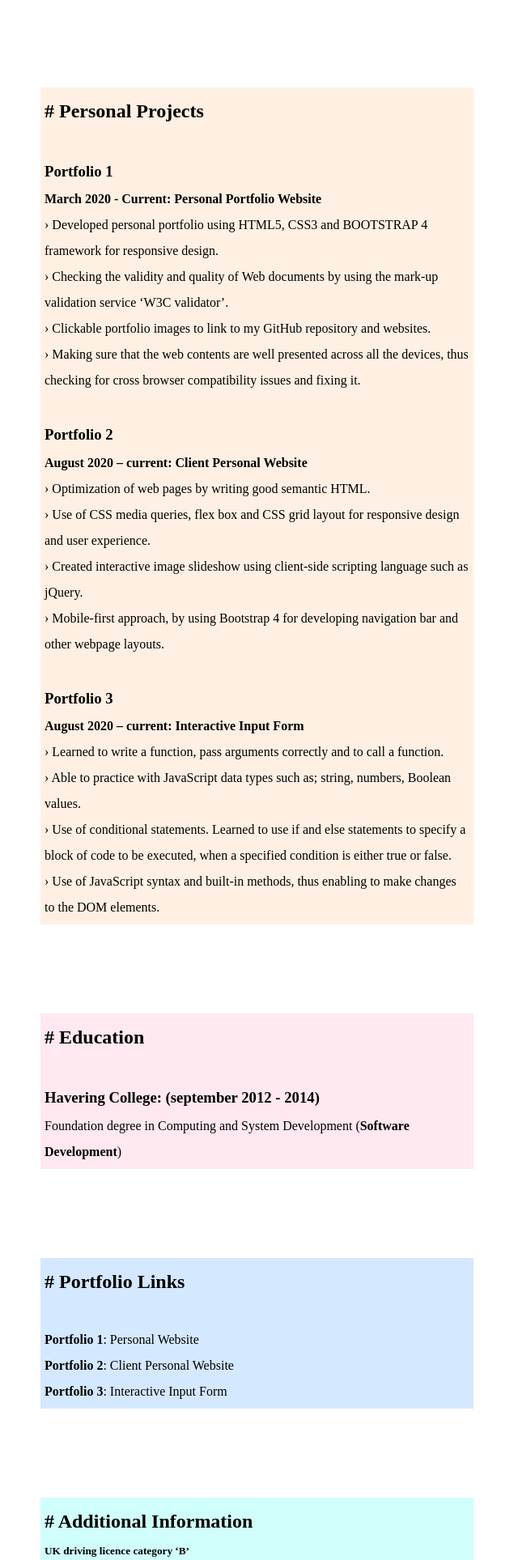
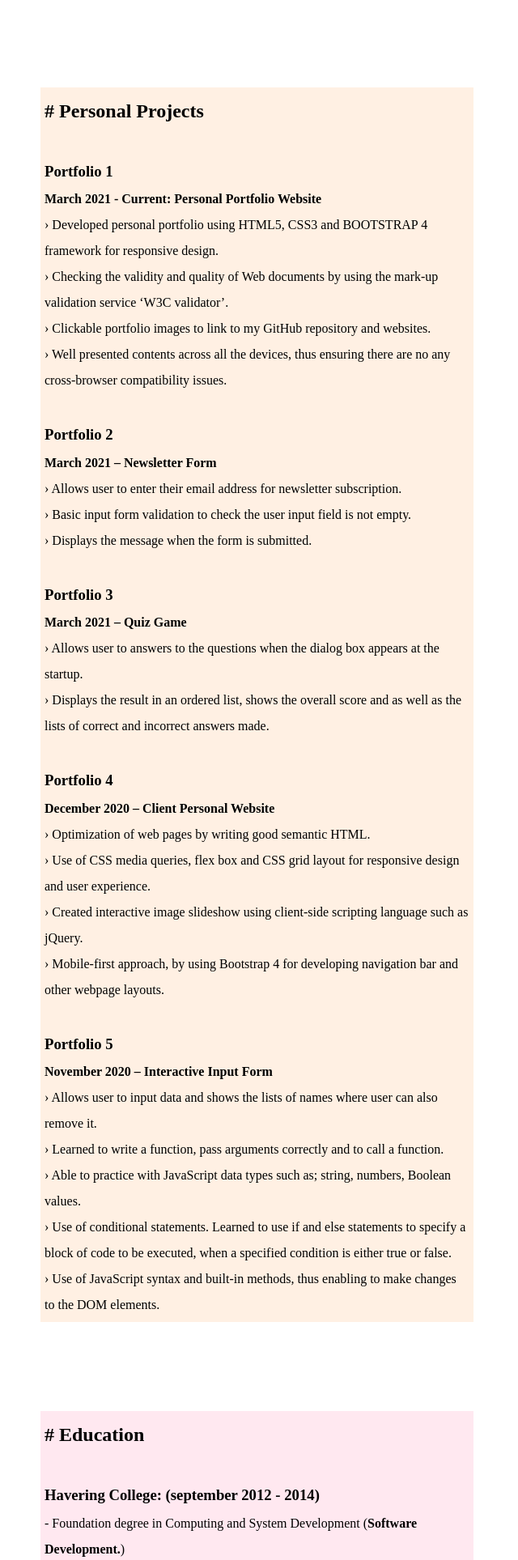
Before and after one commit to kmitesh/Personal-Portfolio-Website, a PHP site: page /cv.html in a window 1280 px wide. Shown: the part 1417-3344 px from the top of the page at 81% size, without its empty margins (0-640 px from the left). Run offline with PHP 8.4, Linux system fonts and the light colour scheme.

Commit message:
updated new files

```diff
--- a/css/cvstyle.css
+++ b/css/cvstyle.css
@@ -121,8 +121,17 @@ letter-spacing: 5px;
 
 }
 
+.project-links{
+  text-decoration: none;
+  color:black;
+}
 
-#portfolio1, #portfolio2, #portfolio3{
+.project-links:hover{
+  text-decoration: none;
+  color: rgb(230, 124, 0);
+}
+
+#portfolio1, #portfolio2, #portfolio3, #portfolio4, #portfolio5{
   list-style: none;
   line-height: 2;
 }
--- a/cv.html
+++ b/cv.html
@@ -5,6 +5,7 @@
     <title></title>
     <link rel="stylesheet" href="css/cvstyle.css"/>
     <link rel="stylesheet" href="font-awesome/css/all.min.css"/>
+    <link rel="icon" href="images/cv.png"/>
   </head>
   <body>
 
@@ -24,8 +25,8 @@
 Email: <a style="text-decoration:none;" href="mailto:webmaster@example.com">mitesh_grg@hotmail.com</a></br>
 Address: Chatham, Kent<br>
 <ul id="linkLists">
-  <li><a href="https://www.linkedin.com/in/mitesh-gurung-738456ab/?originalSubdomain=uk"><i class="fab fa-linkedin"></i> Linkedn</a></li> /
-  <li><a href="https://github.com/kmitesh"><i class="fab fa-github"></i> GitHub</a></li>
+  <li><a href="https://www.linkedin.com/in/mitesh-gurung-738456ab/?originalSubdomain=uk" target="_blank"><i class="fab fa-linkedin"></i> Linkedn</a></li> /
+  <li><a href="https://github.com/kmitesh" target="_blank"><i class="fab fa-github"></i> GitHub</a></li>
 </ul>
 </address>
      </section>
@@ -61,27 +62,43 @@ Address: Chatham, Kent<br>
 
      <div id="projects">
        <h2># Personal Projects</h2></br>
-       <h3>Portfolio 1</h3>
-       <h4>March 2020 - Current:  Personal Portfolio Website</h4>
+       <a href="https://www.miteshgurung.com/" class="project-links" target="_blank"><h3>Portfolio 1</h3></a>
+       <h4>March 2021 - Current:  Personal Portfolio Website</h4>
        <ul id="portfolio1">
          <li>› Developed personal portfolio using HTML5, CSS3 and BOOTSTRAP 4 framework for responsive design. </li>
          <li>› Checking the validity and quality of Web documents by using the mark-up validation service ‘W3C validator’. </li>
          <li>› Clickable portfolio images to link to my GitHub repository and websites.</li>
-         <li>› Making sure that the web contents are well presented across all the devices, thus checking for cross browser compatibility issues and fixing it.</li>
+         <li>› Well presented contents across all the devices, thus ensuring there are no any cross-browser compatibility issues.</li>
        <ul></br>
 
-         <h3>Portfolio 2</h3>
-         <h4>August 2020 – current: Client Personal Website</h4>
+         <a href="https://youthful-raman-4d576b.netlify.app/" class="project-links" target="_blank"><h3>Portfolio 2</h3></a>
+         <h4>March 2021 – Newsletter Form</h4>
          <ul id="portfolio2">
+           <li>› Allows user to enter their email address for newsletter subscription. </li>
+           <li>› Basic input form validation to check the user input field is not empty.</li>
+           <li>› Displays the message when the form is submitted.</li>
+         </ul></br>
+
+         <a href="https://dreamy-beaver-0b897b.netlify.app/" class="project-links" target="_blank"><h3>Portfolio 3</h3></a>
+         <h4>March 2021 – Quiz Game</h4>
+         <ul id="portfolio3">
+           <li>› Allows user to answers to the questions when the dialog box appears at the startup. </li>
+           <li>› Displays the result in an ordered list, shows the overall score and as well as the lists of correct and incorrect answers made.</li>
+         </ul></br>
+
+         <a href="https://blissful-mcclintock-e2b5b5.netlify.app/" class="project-links" target="_blank"><h3>Portfolio 4</h3></a>
+         <h4>December 2020 – Client Personal Website</h4>
+         <ul id="portfolio4">
            <li>› Optimization of web pages by writing good semantic HTML. </li>
            <li>› Use of CSS media queries, flex box and CSS grid layout for responsive design and user experience.</li>
            <li>› Created interactive image slideshow using client-side scripting language such as jQuery. </li>
            <li>› Mobile-first approach, by using Bootstrap 4 for developing navigation bar and other webpage layouts.</li>
          </ul></br>
 
-         <h3>Portfolio 3</h3>
-         <h4>August 2020 – current:  Interactive Input Form</h4>
-         <ul id="portfolio3">
+         <a href="https://stoic-clarke-22521f.netlify.app/" class="project-links" target="_blank"><h3>Portfolio 5</h3></a>
+         <h4>November 2020 – Interactive Input Form</h4>
+         <ul id="portfolio5">
+           <li>› Allows user to input data and shows the lists of names where user can also remove it. </li>
            <li>› Learned to write a function, pass arguments correctly and to call a function. </li>
            <li>› Able to practice with JavaScript data types such as; string, numbers, Boolean values.</li>
            <li>› Use of conditional statements. Learned to use if and else statements to specify a block of code to be executed, when a specified condition is either true or false.</li>
@@ -92,23 +109,25 @@ Address: Chatham, Kent<br>
      <div id="education">
        <h2># Education</h2></br>
        <h3>Havering College: (september 2012 - 2014)</h3>
-       <p>Foundation degree in Computing and System Development (<strong>Software Development</strong>)</p>
+       <p> - Foundation degree in Computing and System Development (<strong>Software Development.</strong>)</p>
 
      </div>
 
      <div id="portfolioLinks">
        <h2># Portfolio Links</h2></br>
        <ul>
-         <li><a href="https://www.miteshgurung.com/"><strong>Portfolio 1</strong>: Personal Website</a></li>
-         <li><a href="https://blissful-mcclintock-e2b5b5.netlify.app/"><strong>Portfolio 2</strong>: Client Personal Website</a></li>
-        <li><a href="https://stoic-clarke-22521f.netlify.app/"><strong>Portfolio 3</strong>: Interactive Input Form</a></li>
+         <li><a href="https://www.miteshgurung.com/"><strong>Portfolio 1</strong>: Personal Portfolio Website</a></li>
+         <li><a href="https://youthful-raman-4d576b.netlify.app/"><strong>Portfolio 2</strong>: Newsletter Form</a></li>
+        <li><a href="https://dreamy-beaver-0b897b.netlify.app/"><strong>Portfolio 3</strong>: Quiz Game</a></li>
+         <li><a href="https://blissful-mcclintock-e2b5b5.netlify.app/"><strong>Portfolio 4</strong>: Client Personal Website</a></li>
+        <li><a href="https://stoic-clarke-22521f.netlify.app/"><strong>Portfolio 5</strong>: Interactive Input Form</a></li>
        </ul>
      </div>
 
 
      <div id="additionalInformation">
        <h2># Additional Information<h2>
-        <h5>UK driving licence category ‘B’</h5>
+        <h4> - UK driving licence (category ‘B’).</strong></h4>
      </div>
 
 
--- a/index.html
+++ b/index.html
@@ -124,7 +124,7 @@
       <img class="card-img-top" src="images/quiz.png" alt="Card image cap">
       <div class="card-body">
         <h5 class="card-title">Simple Quiz</h5>
-        <p class="card-text">Developed a quiz game using JavaScript where user answers and get the result.</p>
+        <p class="card-text">Developed a quiz game using JavaScript where user answers the questions and get the result at the end of the game.</p>
         <a href="https://github.com/kmitesh/quiz" class="btn btn-info float-right" target="_blank">Git-Hub</a>
         <a href="https://dreamy-beaver-0b897b.netlify.app/" class="btn btn-success float-right" target="_blank">Website</a>
         <p class="card-text"><small class="text-muted">Last updated 3 mins ago</small></p>
```
Also changed, not shown: images/cv.png (added), 1 other file.
